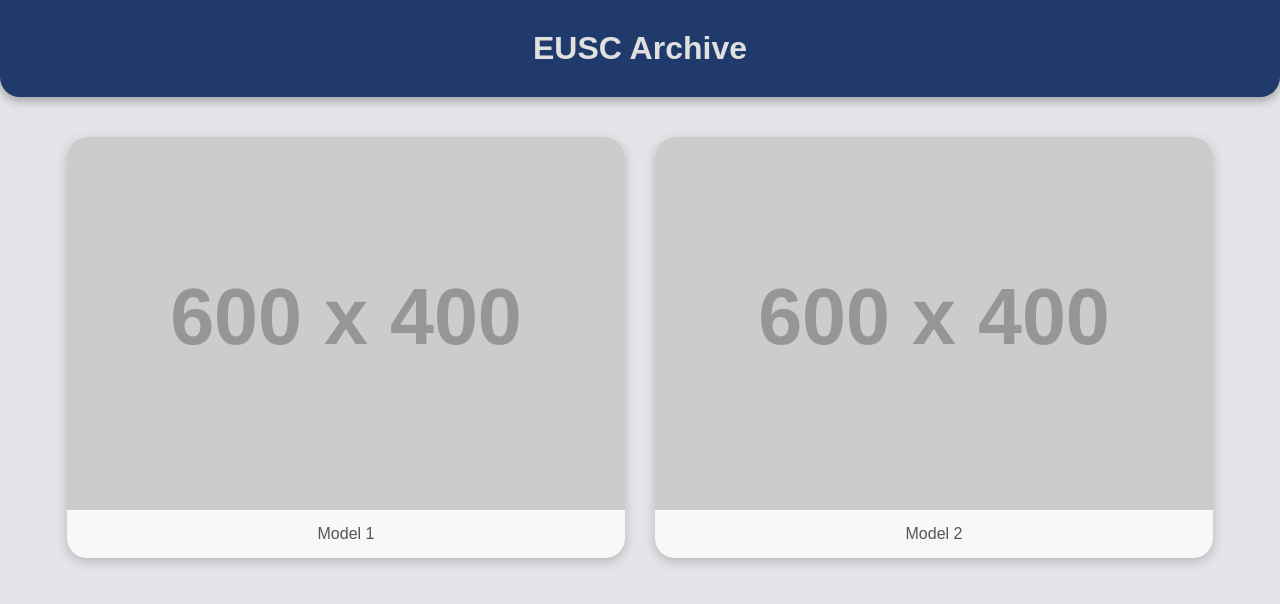
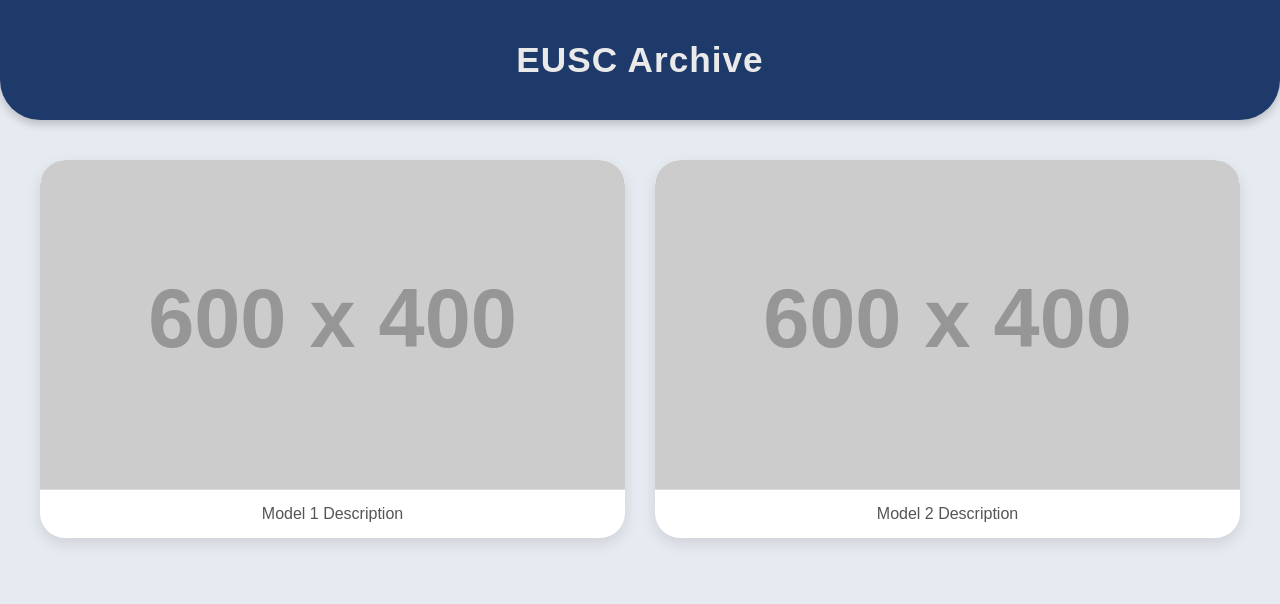
Before and after one commit to robotixro/EUSC, a plain HTML site: page index.html in a window 1280 px wide. Drawn offline with Linux system fonts and the light colour scheme; placeholder pictures from the web are drawn by us.

Commit message:
Update index.html

```diff
--- a/index.html
+++ b/index.html
@@ -4,44 +4,50 @@
   <meta charset="UTF-8">
   <title>EUSC Archive</title>
   <style>
+    /* General body */
     body {
       margin: 0;
       font-family: Arial, sans-serif;
-      background: #e3e5e8; /* lighter darkish white */
+      background: #e6eaf1; /* softer background */
       color: #222;
     }
 
+    /* Header */
     header {
-      background: #1f3a6b; /* darkish blue */
-      color: #e0e0e0; /* soft white text */
+      background: #1e3a6b; /* darkish blue */
+      color: #eaeaea;      /* dark white text */
+      padding: 40px 20px;
       text-align: center;
-      padding: 30px 20px;
-      font-size: 32px;
-      font-weight: bold;
-      border-bottom-left-radius: 20px;
-      border-bottom-right-radius: 20px;
-      box-shadow: 0 4px 10px rgba(0,0,0,0.3);
+      border-bottom-left-radius: 40px;
+      border-bottom-right-radius: 40px;
+      box-shadow: 0 4px 10px rgba(0,0,0,0.2);
     }
 
+    header h1 {
+      margin: 0;
+      font-size: 2.2em;
+      letter-spacing: 1px;
+    }
+
+    /* Gallery */
     .gallery {
-      display: flex;
-      justify-content: center;
+      display: grid;
+      grid-template-columns: repeat(auto-fit, minmax(400px, 1fr));
       gap: 30px;
       padding: 40px 20px;
-      flex-wrap: wrap;
+      max-width: 1200px;
+      margin: auto;
     }
 
     .card {
-      background: #f8f8f8; /* softer background for contrast */
-      border-radius: 20px;
+      background: #ffffff;
+      border-radius: 25px;
       overflow: hidden;
-      width: 45%;
-      max-width: 600px;
-      box-shadow: 0 4px 12px rgba(0,0,0,0.2);
+      box-shadow: 0 6px 15px rgba(0,0,0,0.1);
+      transition: transform 0.2s;
       display: flex;
       flex-direction: column;
       align-items: center;
-      transition: transform 0.2s;
     }
 
     .card:hover {
@@ -50,34 +56,34 @@
 
     .card img {
       width: 100%;
-      border-bottom: 1px solid #ccc;
-      border-radius: 20px 20px 0 0;
+      border-bottom: 1px solid #ddd;
+      border-radius: 25px 25px 0 0;
+      aspect-ratio: 16/9;
+      object-fit: cover;
     }
 
     .caption {
-      margin: 15px;
+      padding: 15px;
       font-size: 16px;
       color: #555;
-    }
-
-    @media(max-width: 900px) {
-      .card {
-        width: 80%; /* stack on smaller screens */
-      }
+      text-align: center;
     }
   </style>
 </head>
 <body>
-  <header>EUSC Archive</header>
+  <header>
+    <h1>EUSC Archive</h1>
+  </header>
+
   <div class="gallery" id="gallery">
     <!-- Cards will be inserted here -->
   </div>
 
   <script>
-    // Example data: replace src with your friend's images later
+    // Example data — later replace src with your friend's model images
     const items = [
-      { text: "Model 1", src: "https://via.placeholder.com/600x400?text=Model+1" },
-      { text: "Model 2", src: "https://via.placeholder.com/600x400?text=Model+2" }
+      { text: "Model 1 Description", src: "https://via.placeholder.com/600x400?text=Model+1" },
+      { text: "Model 2 Description", src: "https://via.placeholder.com/600x400?text=Model+2" }
     ];
 
     const gallery = document.getElementById("gallery");
```
